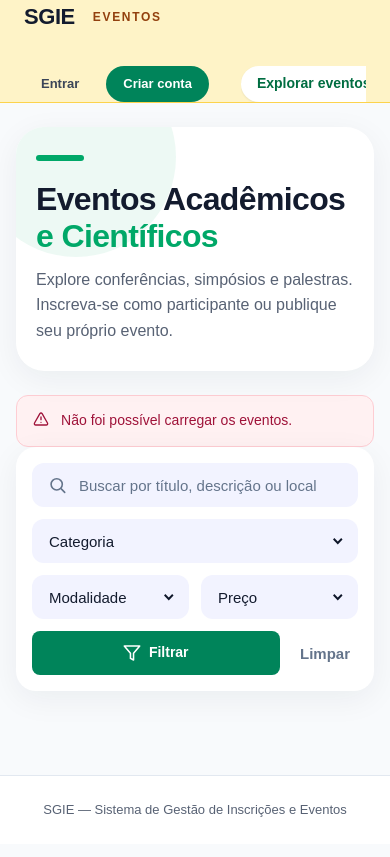
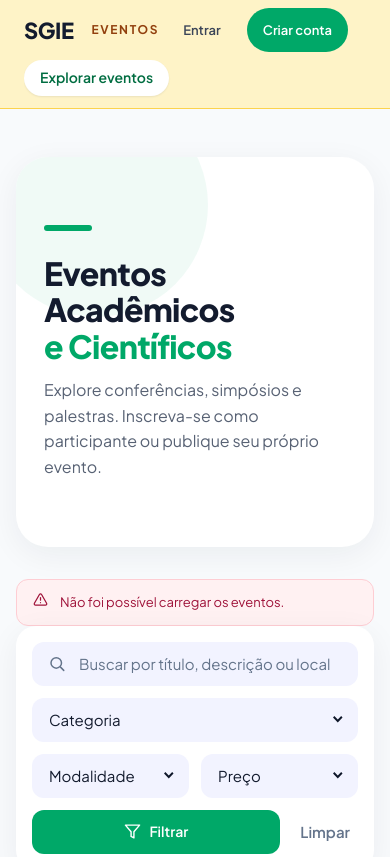
Before and after one commit to lzbttc/Frontend-SGIE, a plain HTML site: page index.html in a window 390 px wide. Shown: the top 857 px of the page. Drawn offline with Linux system fonts and the light colour scheme; no server answers.

Commit message:
fix(layout): extrair footer de articles legados e consolidar sticky footer sem lacunas

```diff
--- a/index.html
+++ b/index.html
@@ -4,9 +4,9 @@
     <meta charset="UTF-8">
     <meta name="viewport" content="width=device-width, initial-scale=1.0">
     <title>Explorar Eventos - SGIE</title>
+    <link rel="stylesheet" href="sgie.css">
     <link rel="stylesheet" href="styles.css">
     <link rel="stylesheet" href="index.css">
-    <link rel="stylesheet" href="sgie.css">
 </head>
 <body class="explorar-page app">
     <!-- NAVBAR COMPARTILHADA -->
--- a/sgie.css
+++ b/sgie.css
@@ -44,7 +44,7 @@
 :where(.app) ul { padding: 0; list-style: none; }
 :where(.app) a { color: var(--primary-ink); }
 :where(.app) :focus-visible { outline: 3px solid rgba(0, 168, 104, .4); outline-offset: 2px; }
-.main { flex: 1; padding-bottom: 64px; }
+.main { flex: 1; }
 
 .h1 { font-size: 28px; font-weight: 800; letter-spacing: -.02em; line-height: 1.2; }
 .h2 { font-size: 20px; font-weight: 700; letter-spacing: -.01em; line-height: 1.3; }
@@ -349,13 +349,37 @@
 @media (max-width: 960px) { .hero-art { display: none; } .hero { padding: 0 32px; } }
 @media (max-width: 640px) { .hero { padding: 0 20px; } .hero .h1 { font-size: 28px; } }
 
-/* 13. PADRONIZAÇÃO ABSOLUTA DE HEADER E FOOTER -------------------------------
-   Garante proporções, altura, tipografia e espaçamentos idênticos em todas as telas. */
+/* 13. PADRONIZAÇÃO ABSOLUTA DE HEADER, FOOTER E LAYOUT GERAL -----------------
+   Garante 0px de espaço acima do header, rodapé perfeitamente fixado ao fim
+   da tela (sticky footer flexbox sem lacunas) e proporções idênticas em todas as 21 telas. */
+
+html {
+    height: 100% !important;
+    margin: 0 !important;
+    padding: 0 !important;
+}
+
+body.app,
+body {
+    margin: 0 !important;
+    padding: 0 !important;
+    min-height: 100% !important;
+    min-height: 100vh !important;
+    display: flex !important;
+    flex-direction: column !important;
+    background: var(--bg) !important;
+    box-sizing: border-box !important;
+}
+
+/* O Header é SEMPRE o primeiro bloco: topo zero, sem margem */
 header.nav,
 .nav {
+    flex-shrink: 0 !important;
+    width: 100% !important;
     background: var(--header-bg) !important;
     border-bottom: 1px solid var(--header-line) !important;
-    width: 100% !important;
+    margin: 0 !important;
+    padding: 0 !important;
     box-sizing: border-box !important;
 }
 
@@ -363,10 +387,8 @@ header.nav .container,
 .nav .container,
 .nav-in {
     min-height: 64px !important;
-    padding-top: 0 !important;
-    padding-bottom: 0 !important;
-    padding-left: 24px !important;
-    padding-right: 24px !important;
+    height: 64px !important;
+    padding: 0 24px !important;
     max-width: 1200px !important;
     margin: 0 auto !important;
     display: flex !important;
@@ -407,8 +429,48 @@ header.nav .container,
     border-radius: var(--r-pill) !important;
 }
 
+/* O Conteúdo Principal SEMPRE se expande (flex: 1) para empurrar o Footer ao fim */
+body.app > main,
+body.app > article,
+body.app > .container:not(.nav-in),
+body > main,
+body > article,
+body > .container:not(.nav-in),
+.main,
+[class$="__main"] {
+    flex: 1 0 auto !important;
+    width: 100% !important;
+    box-sizing: border-box !important;
+}
+
+/* Remove min-height: 100vh de wrappers legados para não forçar barra de rolagem artificial */
+.cadastrar-evento,
+.detalhes-do-evento,
+.editar-evento,
+.consulta-de-participantes,
+.credenciamento,
+.minhas-inscricoes,
+.realizar-inscricao,
+[class*="__cadastrar-evento"],
+[class*="__detalhes-do-evento"],
+[class*="__editar-evento"],
+[class*="__consulta-de-participantes"],
+[class*="__credenciamento"],
+[class*="__minhas-inscricoes"],
+[class*="__realizar-inscricao"] {
+    min-height: 0 !important;
+    height: auto !important;
+    position: static !important;
+    top: auto !important;
+    left: auto !important;
+}
+
+/* O Footer é SEMPRE o último bloco: margin-top: auto garante que fica colado ao fim da tela */
 footer.footer,
 .footer {
+    flex-shrink: 0 !important;
+    margin-top: auto !important;
+    margin-bottom: 0 !important;
     width: 100% !important;
     background: var(--surface) !important;
     border-top: 1px solid var(--line) !important;
@@ -416,16 +478,12 @@ footer.footer,
     color: var(--muted) !important;
     font-size: 13px !important;
     text-align: center !important;
-    margin-top: auto !important;
     box-sizing: border-box !important;
 }
 
 footer.footer .container,
 .footer .container {
-    padding-top: 0 !important;
-    padding-bottom: 0 !important;
-    padding-left: 24px !important;
-    padding-right: 24px !important;
+    padding: 0 24px !important;
     max-width: 1200px !important;
     margin: 0 auto !important;
     box-sizing: border-box !important;
@@ -439,3 +497,24 @@ footer.footer p,
     color: var(--muted) !important;
     font-size: 13px !important;
 }
+
+/* Responsivo: mobile nav */
+@media (max-width: 640px) {
+    header.nav .container,
+    .nav .container,
+    .nav-in {
+        height: auto !important;
+        min-height: 56px !important;
+        flex-wrap: wrap !important;
+        gap: 8px !important;
+        padding-top: 8px !important;
+        padding-bottom: 8px !important;
+    }
+    .nav-links {
+        order: 3 !important;
+        width: 100% !important;
+        flex: none !important;
+        overflow-x: auto !important;
+        padding-bottom: 4px !important;
+    }
+}
```
Also changed, not shown: eventos/cadastrar-evento/index.html (+4 -2 lines), eventos/detalhes-do-evento/index.html (+4 -2 lines), eventos/editar-evento/index.html (+5 -3 lines), inscricao/consulta-de-participantes/index.html (+4 -2 lines), inscricao/credenciamento/index.html (+4 -2 lines), inscricao/minhas-inscricoes/index.html (+4 -2 lines), inscricao/realizar-inscricao/index.html (+4 -2 lines).
